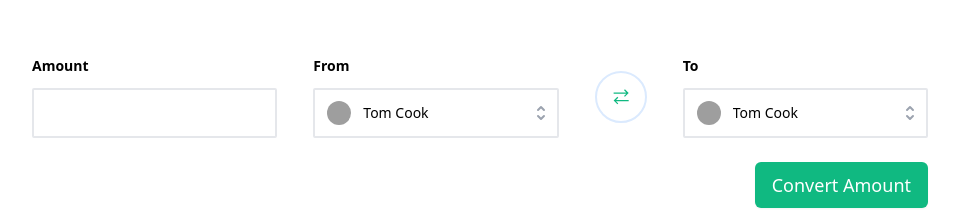
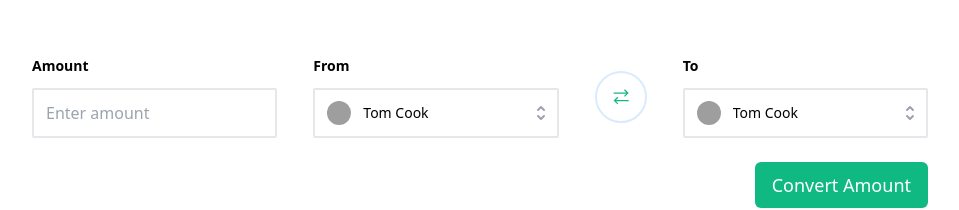
Before and after one commit to isNan909/Currency_Converter, a React (Vite) app: page / in a window 1280 px wide. Shown: the top 210 px of the page, without its empty margins (160-1119 px from the left). Built offline with nearby package versions, Linux system fonts and the light colour scheme; grey boxes are pictures that could not be loaded.

Commit message:
added tailwind styles and jit mode

```diff
--- a/src/components/converter.jsx
+++ b/src/components/converter.jsx
@@ -100,7 +100,7 @@ function Converterapp() {
                 type="text"
                 value=""
                 className="w-full border-2 rounded-sm min-h-50 pl-3 pr-10 py-2"
-                placeholder=""
+                placeholder="Enter amount"
               />
             </div>
             <div className="flex-1">
@@ -206,13 +206,13 @@ function Converterapp() {
                 fill="none"
                 viewBox="0 0 17 17"
                 aria-hidden="true"
-                class="w-4 h-4 text-green-500 miscellany___StyledIconSwap-sc-1r08bla-1 fZJuOo"
+                className="w-4 h-4 text-green-500 miscellany___StyledIconSwap-sc-1r08bla-1 fZJuOo"
               >
                 <path
                   fill="currentColor"
-                  fill-rule="evenodd"
+                  fillRule="evenodd"
                   d="M11.726 1.273l2.387 2.394H.667V5h13.446l-2.386 2.393.94.94 4-4-4-4-.94.94zM.666 12.333l4 4 .94-.94L3.22 13h13.447v-1.333H3.22l2.386-2.394-.94-.94-4 4z"
-                  clip-rule="evenodd"
+                  clipRule="evenodd"
                 ></path>
               </svg>
             </div>
```
